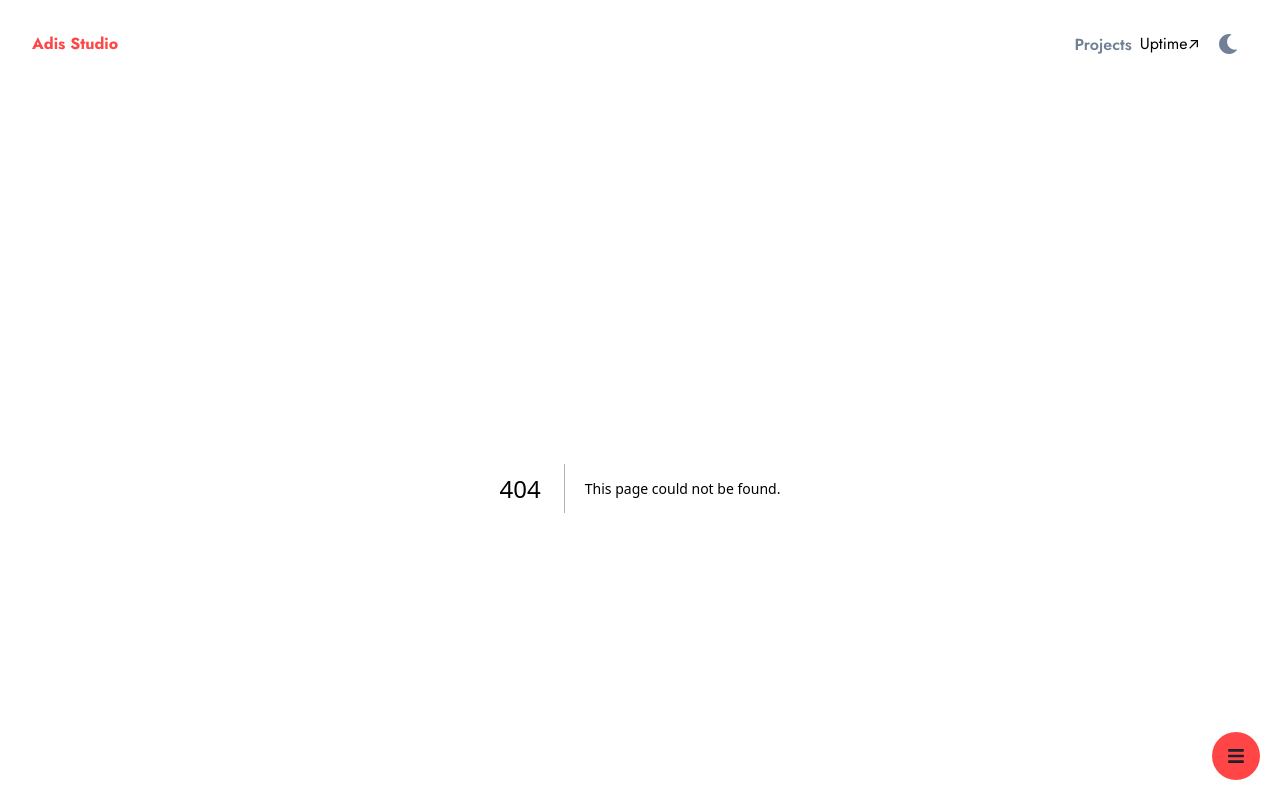
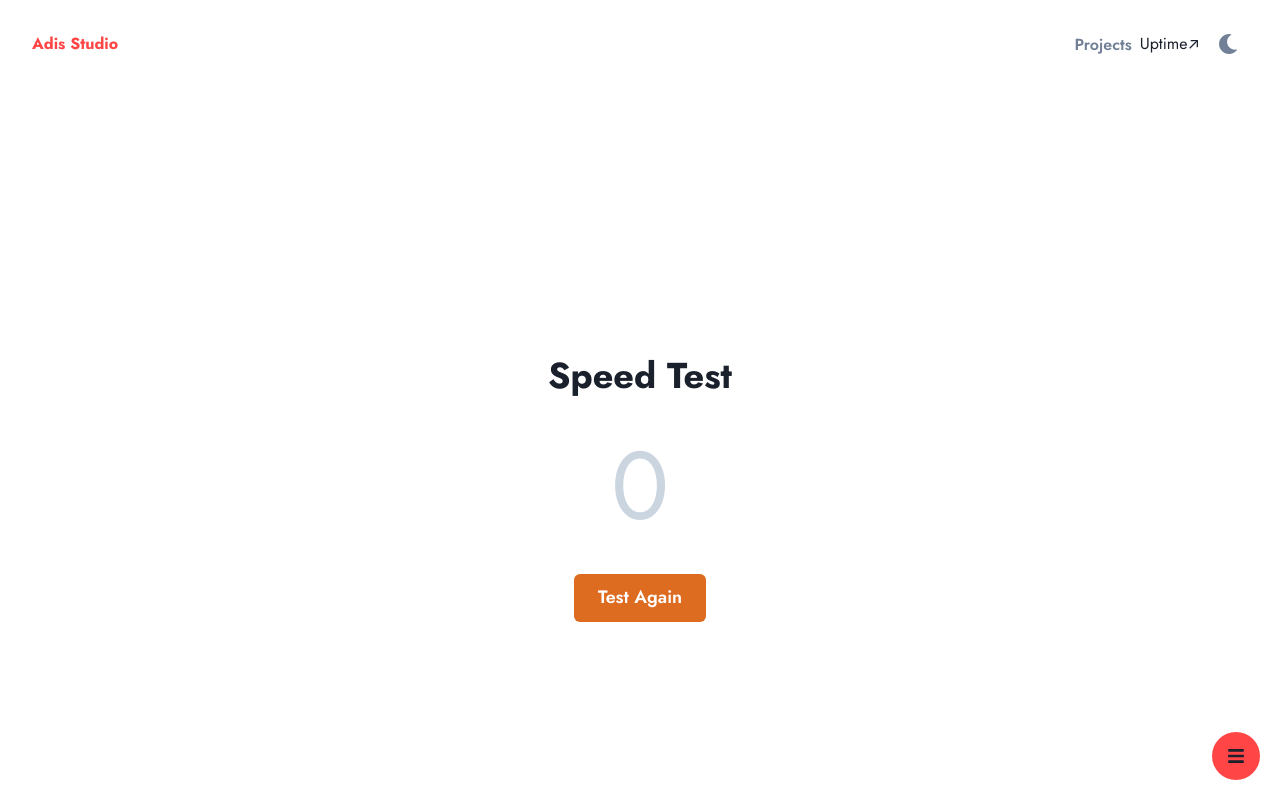
Before and after one commit to adityaREDFLAG/Adis-Site, a Next.js app: page /speed in a window 1280 px wide. Before the commit this address had no page. Shown: the top 800 px of the page. Built offline with nearby package versions, Linux system fonts and the light colour scheme.

Commit message:
Create speed.tsx

```diff
--- /dev/null
+++ b/src/pages/speed.tsx
@@ -0,0 +1,57 @@
+import React, { useState } from 'react';
+import { Box, Center, Heading, Text, VStack, Button, Spinner } from '@chakra-ui/react';
+
+const SpeedTest = () => {
+  const [speed, setSpeed] = useState<number | null>(null);
+  const [testing, setTesting] = useState<boolean>(false);
+  const [error, setError] = useState<string | null>(null);
+
+  const testSpeed = async () => {
+    setTesting(true);
+    setSpeed(null);
+    setError(null);
+
+    try {
+      const startTime = Date.now();
+
+      // Fetch a large amount of dummy data
+      const response = await fetch('https://jsonplaceholder.typicode.com/posts');
+      if (!response.ok) throw new Error('Network response was not ok');
+
+      const data = await response.json();
+      const endTime = Date.now();
+
+      const duration = (endTime - startTime) / 1000; // Time in seconds
+      const dataSize = JSON.stringify(data).length / (1024 * 1024); // Size in MB
+
+      const speed = dataSize / duration; // Speed in MBps
+      setSpeed(speed);
+    } catch (err) {
+      setError('Failed to measure speed. Please try again.');
+    }
+
+    setTesting(false);
+  };
+
+  return (
+    <Center minH="100vh" flexDirection="column" p={8} bg="white">
+      <Heading mb={4}>Speed Test</Heading>
+      <VStack spacing={4}>
+        <Text fontSize="8xl" color="gray.300">
+          {speed !== null ? speed.toFixed(2) : 0}
+        </Text>
+        {error && <Text color="red.500">{error}</Text>}
+        <Button
+          onClick={testSpeed}
+          isDisabled={testing}
+          colorScheme="orange"
+          size="lg"
+        >
+          {testing ? <Spinner size="lg" /> : 'Test Again'}
+        </Button>
+      </VStack>
+    </Center>
+  );
+};
+
+export default SpeedTest;
```
